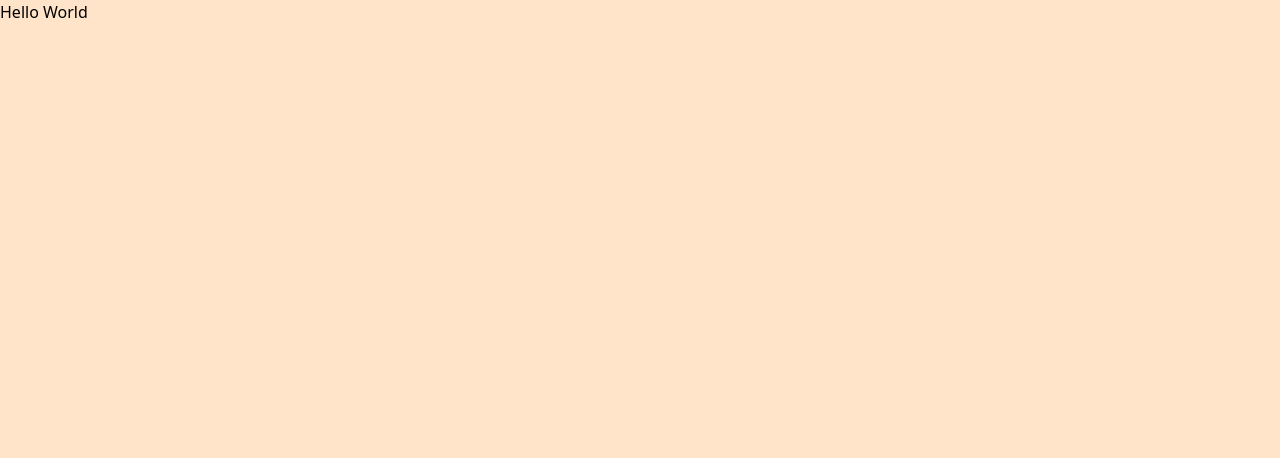
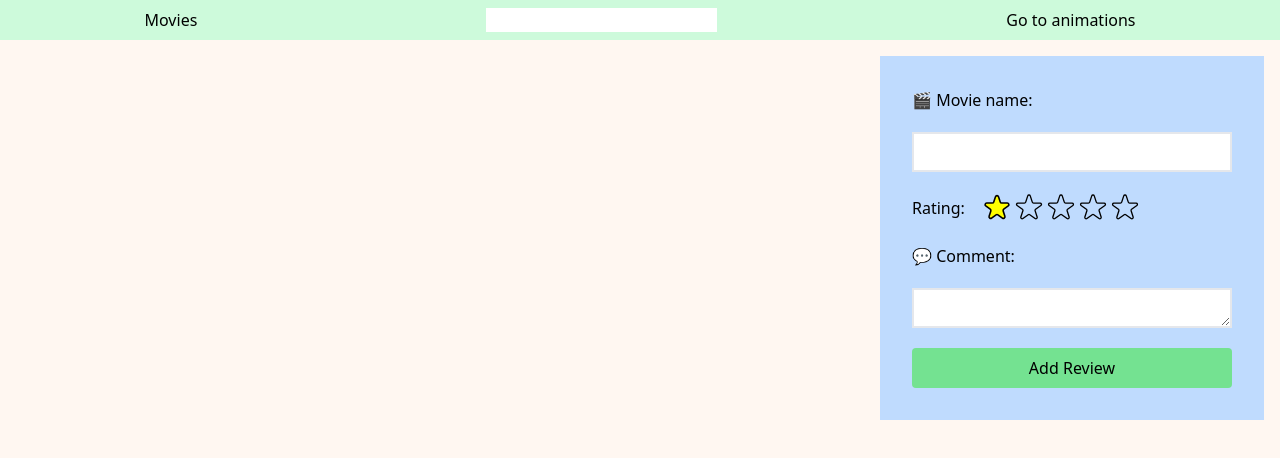
Before and after one commit to ranjitbudhathoki/movie-review, a React (Vite) app: page / in a window 1280 px wide. Shown: the top 458 px of the page. Built offline with nearby package versions, Linux system fonts and the light colour scheme.

Commit message:
add review validation

```diff
--- a/src/App.tsx
+++ b/src/App.tsx
@@ -1,3 +1,31 @@
+import Header from "./components/Header";
+import ReviewAddForm from "./components/ReviewAddForm";
+import Reviews from "./components/Reviews";
+import useLocalStorage from "./hooks/useLocalStorage";
+
+type Review = {
+  id: string;
+  movieName: string;
+  rating: number;
+  comment: string;
+};
+
 export default function App() {
-  return <main className="bg-[#FFE4C9] h-screen w-full">Hello World</main>;
+  const [reviews, setReview] = useLocalStorage([], "reviews");
+
+  function onReviewAdd(newReview: Review) {
+    const updatedReview = [...reviews, newReview];
+
+    setReview(updatedReview);
+  }
+
+  return (
+    <main className="bg-[#FFF7F1] h-screen w-full">
+      <Header />
+      <div className="flex justify-between">
+        <Reviews reviews={reviews} />
+        <ReviewAddForm handleReviewAdd={onReviewAdd} />
+      </div>
+    </main>
+  );
 }
--- /dev/null
+++ b/src/components/Header.tsx
@@ -0,0 +1,15 @@
+import Search from "./Search";
+
+export default function Header() {
+  return (
+    <header className="flex  justify-around bg-[#CDFADB] h-10 items-center">
+      <h2>Movies</h2>
+      <Search />
+      <nav>
+        <a href="www.google.com" target="_blank">
+          Go to animations
+        </a>
+      </nav>
+    </header>
+  );
+}
--- /dev/null
+++ b/src/components/ReviewAddForm.tsx
@@ -0,0 +1,99 @@
+import { FormEvent, useState } from "react";
+import StarRating from "./StartRating";
+
+type Review = {
+  id: string;
+  movieName: string;
+  rating: number;
+  comment: string;
+};
+
+type reviewAddFormProps = {
+  handleReviewAdd: (review: Review) => void;
+};
+
+export default function ReviewAddForm({ handleReviewAdd }: reviewAddFormProps) {
+  const [movieName, setMovieName] = useState("");
+  const [rating, setRating] = useState(1);
+  const [comment, setComment] = useState("");
+  const [errors, setError] = useState({}) as any;
+
+  function handleSubmit(e: FormEvent) {
+    console.log(errors);
+    e.preventDefault();
+    setError({});
+    let error = false;
+    // if movie name is empty user should not be able to submit form
+    if (movieName.trim() === "") {
+      error = true;
+      setError((prevErr: any) => ({
+        ...prevErr,
+        movieName: "Movie can't be empty",
+      }));
+    }
+    // if comment is empty of comment is less than 5 char or logner than 100 char then user
+    //should not be able to submit form
+    if (comment.trim() === "") {
+      error = true;
+      setError((prevErr: any) => ({
+        ...prevErr,
+        comment: "Comment can't be empty",
+      }));
+    } else if (comment.length < 5 || comment.length > 100) {
+      error = true;
+      setError((prevErr: any) => ({
+        ...prevErr,
+        comment: "Comment should be between 5 to 100 char long",
+      }));
+    }
+    // if there is still error then don't proceed further
+    if (error) {
+      return;
+    }
+
+    const newReview: Review = {
+      id: crypto.randomUUID(),
+      movieName,
+      rating,
+      comment,
+    };
+
+    handleReviewAdd(newReview);
+
+    //clearing the field after successful
+    setMovieName("");
+    setRating(1);
+    setComment("");
+  }
+
+  return (
+    <form
+      className="flex flex-col w-96 gap-5 bg-blue-200 p-8 m-4"
+      onSubmit={handleSubmit}
+    >
+      <label>🎬 Movie name:</label>
+      <input
+        className="h-10 border-solid border-2"
+        type="text"
+        value={movieName}
+        onChange={(e) => {
+          setMovieName(e.target.value);
+        }}
+      />
+      {errors?.movieName && <p className="text-red-500">{errors.movieName}</p>}
+      <span className="flex  items-center gap-4">
+        <label>Rating:</label>
+        <StarRating defaultRating={rating} onSetRating={setRating} />
+      </span>
+      <label>💬 Comment: </label>
+      <textarea
+        className="h-10 border-solid border-2"
+        cols={5}
+        value={comment}
+        onChange={(e) => setComment(e.target.value)}
+      />
+      {errors?.comment && <p className="text-red-500">{errors.comment}</p>}
+      <button className="bg-[#74E291] px-3 py-2 rounded">Add Review</button>
+    </form>
+  );
+}
--- /dev/null
+++ b/src/components/Reviews.tsx
@@ -0,0 +1,20 @@
+type Review = {
+  id: string;
+  movieName: string;
+  rating: number;
+  comment: string;
+};
+
+type reviewsProps = {
+  reviews: Review[];
+};
+
+export default function Reviews({ reviews }: reviewsProps) {
+  return (
+    <ul>
+      {reviews.map((review: Review) => (
+        <p key={review.id}>{review.movieName}</p>
+      ))}
+    </ul>
+  );
+}
--- /dev/null
+++ b/src/components/Search.tsx
@@ -0,0 +1,3 @@
+export default function Search() {
+  return <input />;
+}
--- /dev/null
+++ b/src/components/Star.tsx
@@ -0,0 +1,46 @@
+export default function Star({
+  onRate,
+  full,
+}: {
+  onRate: () => void;
+  full: boolean;
+}) {
+  const starStyle = {
+    height: "32px",
+    width: "32px",
+    cursor: "pointer",
+  };
+
+  const color = "yellow";
+
+  return (
+    <span role="button" style={starStyle} onClick={onRate}>
+      {full ? (
+        <svg
+          xmlns="http://www.w3.org/2000/svg"
+          viewBox="0 0 20 20"
+          fill={color}
+          stroke="black"
+          style={starStyle}
+        >
+          <path d="M9.049 2.927c.3-.921 1.603-.921 1.902 0l1.07 3.292a1 1 0 00.95.69h3.462c.969 0 1.371 1.24.588 1.81l-2.8 2.034a1 1 0 00-.364 1.118l1.07 3.292c.3.921-.755 1.688-1.54 1.118l-2.8-2.034a1 1 0 00-1.175 0l-2.8 2.034c-.784.57-1.838-.197-1.539-1.118l1.07-3.292a1 1 0 00-.364-1.118L2.98 8.72c-.783-.57-.38-1.81.588-1.81h3.461a1 1 0 00.951-.69l1.07-3.292z" />
+        </svg>
+      ) : (
+        <svg
+          xmlns="http://www.w3.org/2000/svg"
+          fill="none"
+          viewBox="0 0 24 24"
+          stroke="black"
+          style={starStyle}
+        >
+          <path
+            strokeLinecap="round"
+            strokeLinejoin="round"
+            strokeWidth="{2}"
+            d="M11.049 2.927c.3-.921 1.603-.921 1.902 0l1.519 4.674a1 1 0 00.95.69h4.915c.969 0 1.371 1.24.588 1.81l-3.976 2.888a1 1 0 00-.363 1.118l1.518 4.674c.3.922-.755 1.688-1.538 1.118l-3.976-2.888a1 1 0 00-1.176 0l-3.976 2.888c-.783.57-1.838-.197-1.538-1.118l1.518-4.674a1 1 0 00-.363-1.118l-3.976-2.888c-.784-.57-.38-1.81.588-1.81h4.914a1 1 0 00.951-.69l1.519-4.674z"
+          />
+        </svg>
+      )}
+    </span>
+  );
+}
--- /dev/null
+++ b/src/components/StartRating.tsx
@@ -0,0 +1,35 @@
+import { useState, useEffect } from "react";
+import Star from "./Star";
+
+type starRatingProps = {
+  defaultRating: number;
+  onSetRating: (rating: number) => void;
+};
+
+export default function StarRating({
+  defaultRating = 1,
+  onSetRating,
+}: starRatingProps) {
+  const [rating, setRating] = useState(defaultRating);
+
+  useEffect(() => {
+    // Reset the rating when the defaultRating prop changes
+    setRating(defaultRating);
+  }, [defaultRating]);
+
+  function handleClick(rating: number) {
+    setRating(rating);
+    onSetRating(rating);
+  }
+  return (
+    <div className="flex">
+      {Array.from({ length: 5 }, (_, i: number) => (
+        <Star
+          key={i}
+          onRate={() => handleClick(i + 1)}
+          full={rating >= i + 1}
+        />
+      ))}
+    </div>
+  );
+}
--- /dev/null
+++ b/src/hooks/useLocalStorage.ts
@@ -0,0 +1,15 @@
+import { useState, useEffect } from "react";
+
+// this is a custom hook that does all setting and getting values from local storage stuff
+export default function useLocalStorage(initialValue: object, key: string) {
+  const [value, setValue] = useState(function () {
+    const storedValue = localStorage.getItem(key);
+    return storedValue ? JSON.parse(storedValue) : initialValue;
+  });
+
+  useEffect(() => {
+    localStorage.setItem(key, JSON.stringify(value));
+  }, [value, key]);
+
+  return [value, setValue];
+}
```
